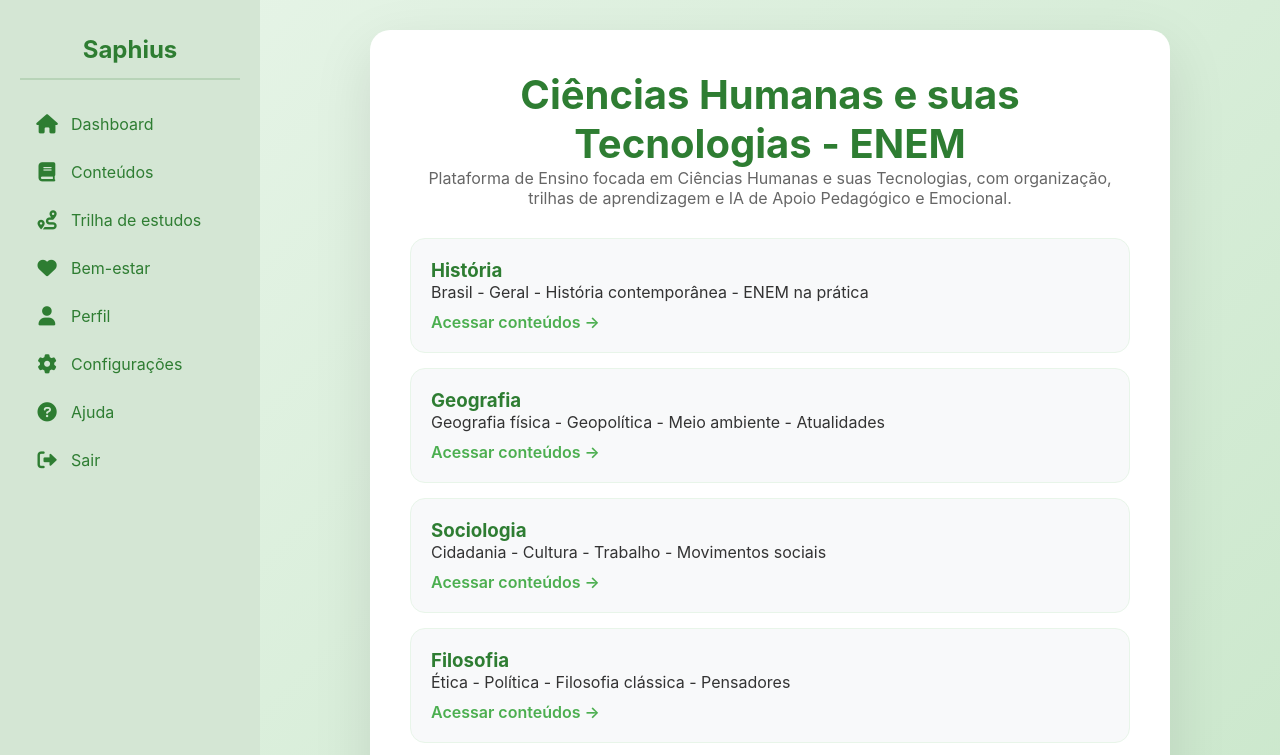
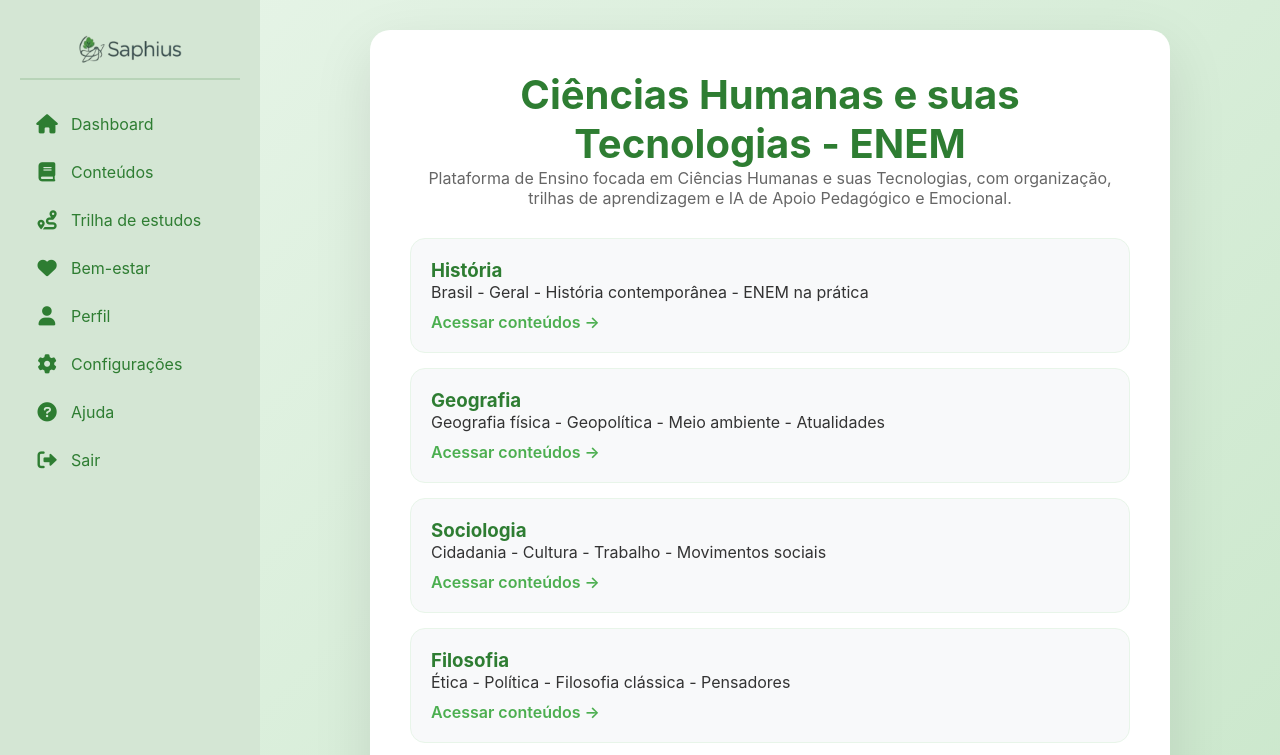
Before and after one commit to Fernandabruxel/Saphius, a website: page views/conteudos.html in a window 1280 px wide. Shown: the top 755 px of the page. Drawn offline with Linux system fonts and the light colour scheme.

Commit message:
style: insere logo oficial no menu lateral das telas de Perfil e Conteudos

```diff
--- a/views/conteudos.html
+++ b/views/conteudos.html
@@ -9,7 +9,9 @@
 <body>
     <div class="app-container">
         <aside class="sidebar">
-            <div class="sidebar-logo"><h2>Saphius</h2></div>
+            <div class="sidebar-logo">
+    <img src="/img/logo-removebg-preview.png" alt="Saphius">
+</div>
                 <ul class="sidebar-menu">
                 <li><a href="/dashboard"><span class="icon"><i class="fas fa-home"></i></span> <span>Dashboard</span></a></li>
                 <li><a href="/conteudos"><span class="icon"><i class="fas fa-book"></i></span> <span>Conteúdos</span></a></li>
```
Also changed, not shown: views/perfil.html (+3 -1 lines).
